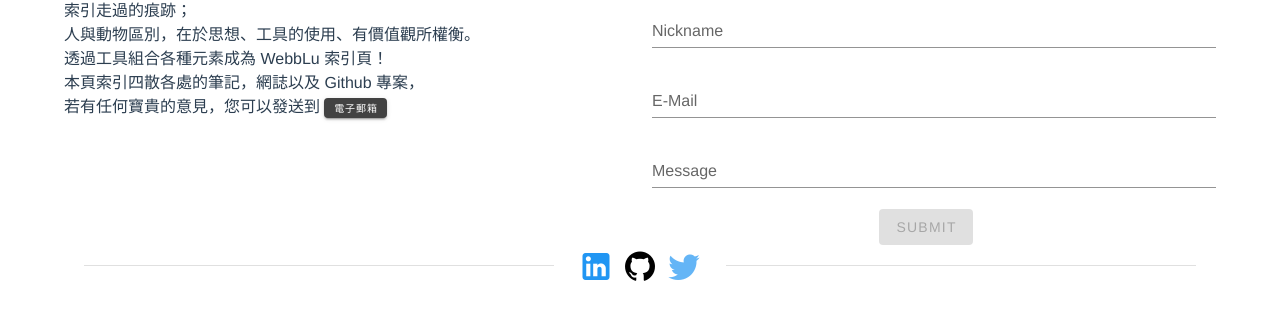
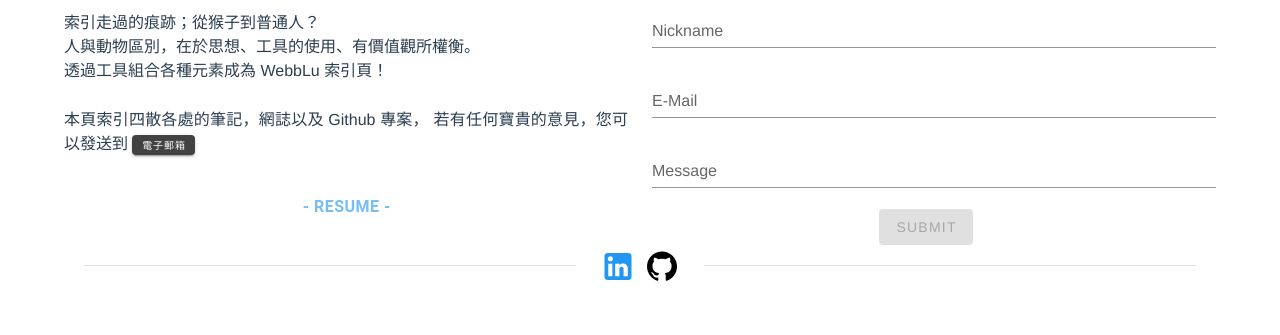
Before and after one commit to uWayLu/whatever, a Vue app: page / in a window 1280 px wide. Shown: the part 677-1012 px from the top of the page. Built offline with nearby package versions, Linux system fonts and the light colour scheme; no server answers.

Commit message:
add about-1, footer

```diff
--- a/src/components/Footer.vue
+++ b/src/components/Footer.vue
@@ -2,13 +2,19 @@
   <v-footer dark padless>
     <v-card flat tile class="indigo lighten-1 white--text text-center flex">
       <v-card-text>
-        <v-btn v-for="icon in icons" :key="icon" class="mx-4 white--text" icon>
+        <v-btn
+          v-for="place in findMePlaces"
+          :key="place.icon"
+          class="mx-1 white--text"
+          icon
+          :href="place.href"
+          :target="place.target"
+        >
           <v-icon size="24px">
-            {{ icon }}
+            {{ place.icon }}
           </v-icon>
         </v-btn>
       </v-card-text>
-
 
       <v-divider></v-divider>
 
@@ -23,6 +29,20 @@
 export default {
   data: () => ({
     icons: ['mdi-facebook', 'mdi-twitter', 'mdi-linkedin', 'mdi-instagram'],
+    findMePlaces: [
+      // { icon: 'mdi-facebook', href: '' },
+      // { icon: 'mdi-twitter', href: '' },
+      {
+        icon: 'mdi-linkedin',
+        href: 'https://www.linkedin.com/in/webb-lu/',
+        target: '_blank',
+      },
+      {
+        icon: 'mdi-github',
+        href: 'https://www.github.com/uwaylu/',
+        target: '_blank',
+      },
+    ],
   }),
 };
 </script>
--- a/src/views/Home.vue
+++ b/src/views/Home.vue
@@ -40,49 +40,64 @@
       <v-container class="mt-5">
         <h1>About</h1>
         <v-row class="mt-1">
-          <v-col >
-            <p class="text-justify">
-              索引走過的痕跡；<br />
+          <v-col
+            class="d-flex flex-column justify-space-around justify-space-around"
+          >
+            <div class="text-justify">
+              索引走過的痕跡；從猴子到普通人？<br />
               人與動物區別，在於思想、工具的使用、有價值觀所權衡。<br />
-              透過工具組合各種元素成為 WebbLu 索引頁！<br />
-              本頁索引四散各處的筆記，網誌以及 Github 專案，<br />
+              透過工具組合各種元素成為 WebbLu 索引頁！
+            </div>
+            <div class="text-justify">
+              本頁索引四散各處的筆記，網誌以及 Github 專案，
               若有任何寶貴的意見，您可以發送到
               <v-btn
                 color="secondary"
                 x-small
-                href="mailto:'u.master.o.twn+landing@gmail.com'"
+                href="mailto:u.master.o.twn+landing@gmail.com?subject=Recommendation"
                 >電子郵箱</v-btn
               >
-            </p>
+            </div>
+            <div class="align-center">
+              <v-btn
+                href="https://uwaylu.github.io/Resume/"
+                class="blue--text text-body-1 font-weight-bold"
+                plain
+                x-large
+                >- Resume -</v-btn
+              >
+            </div>
           </v-col>
           <v-col>
             <v-form ref="form">
-              <v-text-field
-                name="nickname"
-                label="Nickname"
-              ></v-text-field>
-              <v-text-field
-                name="email"
-                label="E-Mail"
-              ></v-text-field>
-              <v-text-field
-                name="message"
-                label="Message"
-              ></v-text-field>
-              <v-btn class="mr-4 justify-left" color="primary" type="submit" disabled>submit</v-btn>
+              <v-text-field name="nickname" label="Nickname"></v-text-field>
+              <v-text-field name="email" label="E-Mail"></v-text-field>
+              <v-text-field name="message" label="Message"></v-text-field>
+              <v-btn class="mr-4" color="primary" type="submit" disabled
+                >submit</v-btn
+              >
             </v-form>
           </v-col>
         </v-row>
         <div class="d-flex">
           <v-divider width="3px" class="ma-5"></v-divider>
-          <v-btn color="blue" class="ma-1" text icon
+          <v-btn
+            color="blue"
+            class="ma-1"
+            text
+            icon
+            href="https://www.linkedin.com/in/webb-lu/"
+            target="_blank"
             ><v-icon large>mdi-linkedin</v-icon>
           </v-btn>
-          <v-btn color="black" class="ma-1" text icon
+          <v-btn
+            color="black"
+            class="ma-1"
+            text
+            icon
+            href="https://www.github.com/uwaylu/"
+            target="_blank"
             ><v-icon large>mdi-github</v-icon>
-          </v-btn>
-          <v-btn color="blue lighten-2" class="ma-1" text icon
-            ><v-icon large>mdi-twitter</v-icon>
           </v-btn>
           <v-divider class="ma-5"></v-divider>
         </div>
```
